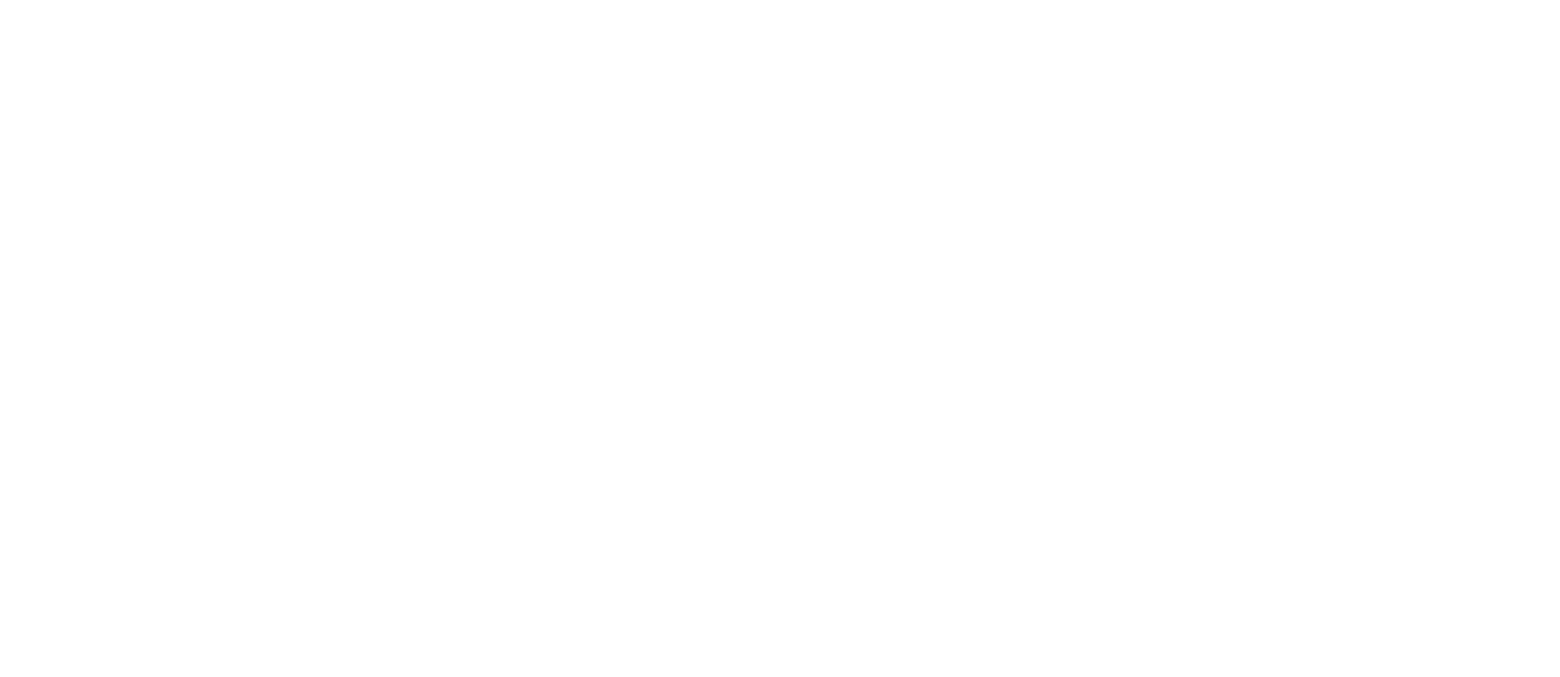
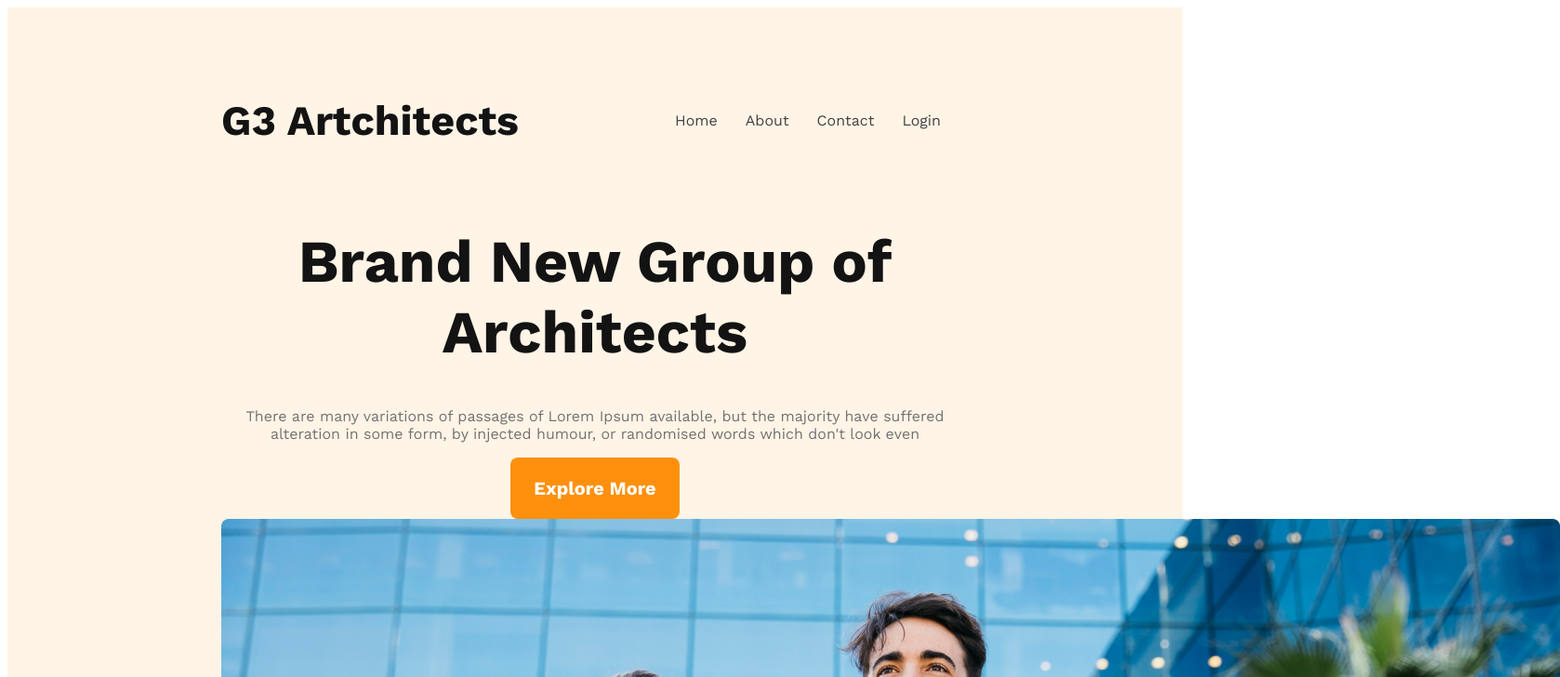
Before and after one commit to mujaidcoding/ninth-module, a plain HTML site: page index.html in a window 1280 px wide. Shown: the top 728 px of the page at 93% size, 1678 px wide, since content can reach past the window. Drawn offline with nearby package versions, Linux system fonts and the light colour scheme.

Commit message:
header section added

```diff
--- a/index.html
+++ b/index.html
@@ -6,5 +6,32 @@
     <title>G3 Artchitects</title>
     <link rel="stylesheet" href="styles/style.css" />
   </head>
-  <body> </body>
+  <body>
+    <header>
+      <nav>
+        <h3 class="nav-title">G3 Artchitects</h3>
+        <ul>
+          <li><a href="">Home</a></li>
+          <li><a href="">About</a></li>
+          <li><a href="">Contact</a></li>
+          <li><a href="">Login</a></li>
+        </ul>
+      </nav>
+
+      <div class="banner">
+        <div class="banner-content">
+          <h1 class="banner-title">Brand New Group of Architects </h1>
+          <p class="banner-description"
+            >There are many variations of passages of Lorem Ipsum available, but the majority have suffered alteration
+            in some form, by injected humour, or randomised words which don't look even</p
+          >
+
+          <button class="btn-primary">Explore More</button>
+        </div>
+        <img src="images/banner.png" alt="" />
+      </div>
+    </header>
+    <main> </main>
+    <footer> </footer>
+  </body>
 </html>
--- a/styles/style.css
+++ b/styles/style.css
@@ -0,0 +1,70 @@
+/* Work Sans Font from google font */
+@import url('https://fonts.googleapis.com/css2?family=Work+Sans:wght@400;700;800&display=swap');
+
+* {
+  font-family: 'Work Sans', sans-serif;
+}
+
+.btn-primary {
+  border: none;
+  padding: 1.3rem 1.6rem;
+  border-radius: 0.5rem;
+  background: #ff900e;
+  color: #fff;
+  text-align: center;
+  font-size: 1.25rem;
+  font-weight: 600;
+}
+
+/* Header Style */
+
+header {
+  background: rgba(255, 144, 14, 0.1);
+  padding: 50px 230px;
+}
+
+nav {
+  display: flex;
+  justify-content: space-between;
+  align-items: center;
+}
+
+.nav-title {
+  font-size: 2.8rem;
+  color: #131313;
+  font-weight: 700;
+}
+
+nav > ul {
+  display: flex;
+}
+
+nav li {
+  list-style: none;
+  margin-right: 30px;
+  font-weight: 500;
+  font-size: 1rem;
+}
+
+nav li a {
+  text-decoration: none;
+  color: #424242;
+}
+
+/* Banner Style */
+
+.banner-content {
+  max-width: 800px;
+  text-align: center;
+  margin: 0 auto;
+}
+
+.banner-title {
+  font-size: 4rem;
+  font-weight: 700;
+  color: #131313;
+}
+
+.banner-description {
+  color: #727272;
+}
```
